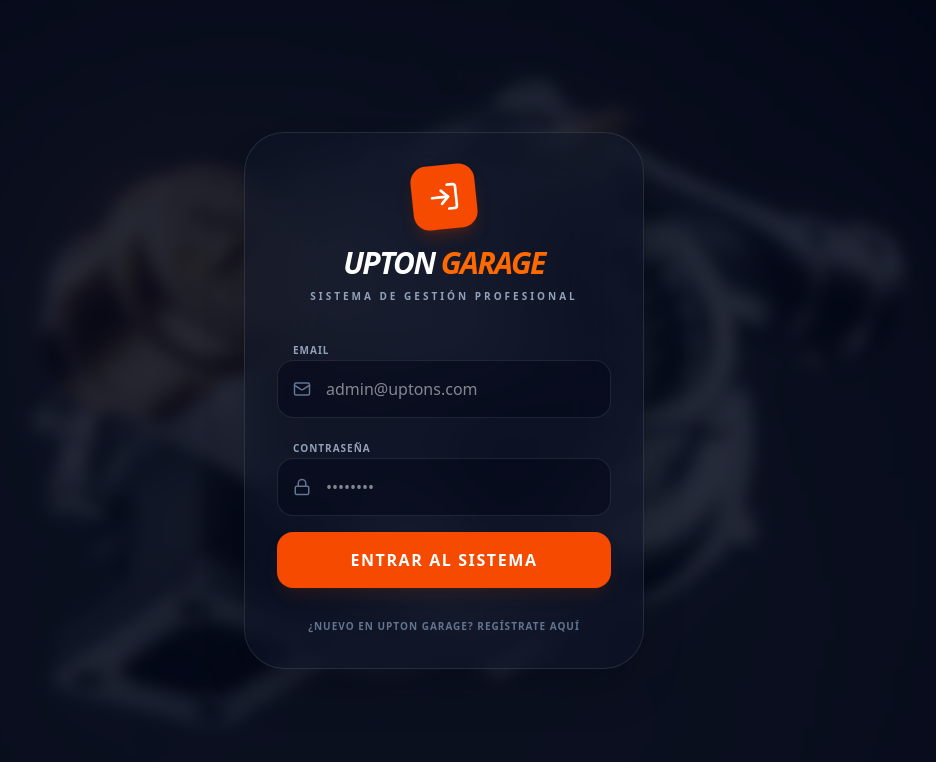
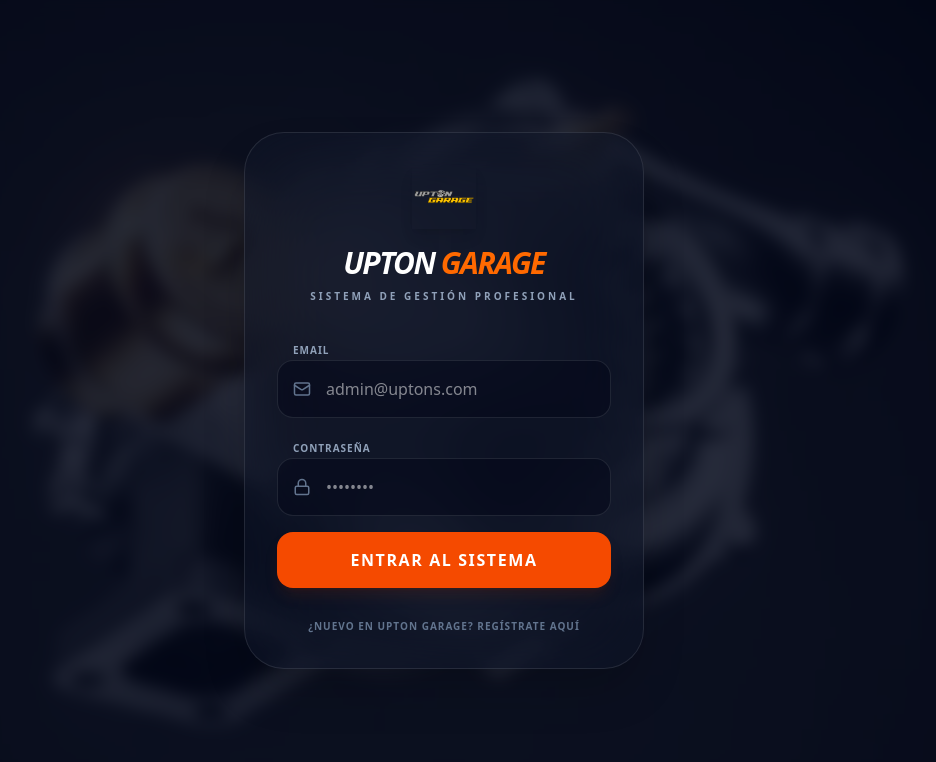
Before and after one commit to walterupton44-tech/uptons-garage-web, a React (Vite) app: page /login in a window 1280 px wide. Shown: the top 762 px of the page, without its empty margins (196-1132 px from the left). Built offline with nearby package versions, Linux system fonts and the light colour scheme.

Commit message:
fix: modificacion visual

```diff
--- a/src/components/DashboardLayout.tsx
+++ b/src/components/DashboardLayout.tsx
@@ -120,7 +120,7 @@ const DashboardLayout: React.FC<DashboardLayoutProps> = ({ role: initialRole })
         bg-slate-900 border-r border-slate-800 transition-all duration-300 flex flex-col
       `}>
         <div className="p-6 flex items-center justify-between h-20 md:h-24 border-b border-slate-800/50">
-          <img src={logo} alt="Logos" className={`${sidebarOpen ? "h-16" : "h-12"} w-auto mx-auto`} />
+          <img src={logo} alt="Logos" className={`${sidebarOpen ? "h-20" : "h-18"} w-auto mx-auto`} />
           {!isDesktop && (
             <button onClick={() => setSidebarOpen(false)} className="text-slate-500"><X /></button>
           )}
--- a/src/components/Login.tsx
+++ b/src/components/Login.tsx
@@ -1,7 +1,7 @@
 import { useState } from "react";
 import { supabase } from "../supabase";
 import { LogIn, Mail, Lock, AlertCircle, UserPlus, User, CheckCircle2, Phone, Car, Loader2 } from "lucide-react";
-
+import logo from "../assets/Logos.png";
 export default function Login() {
   const [isRegistering, setIsRegistering] = useState(false);
   const [email, setEmail] = useState("");
@@ -100,9 +100,11 @@ export default function Login() {
         <div className="bg-slate-900/40 backdrop-blur-2xl border border-white/10 p-8 rounded-[2.5rem] shadow-2xl">
 
           <div className="text-center mb-8">
-            <div className="w-16 h-16 bg-orange-600 rounded-2xl flex items-center justify-center mx-auto mb-4 shadow-lg shadow-orange-900/40 transform -rotate-6 transition-transform hover:rotate-0">
-              {isRegistering ? <UserPlus className="text-white" size={32} /> : <LogIn className="text-white" size={32} />}
-            </div>
+
+            <div className="w-16 h-16 flex items-center justify-center mx-auto mb-4 shadow-lg">
+    <img src={logo} alt="Logos" className="w-full h-full object-contain" />
+  </div>
+
             <h1 className="text-3xl font-black text-white uppercase italic tracking-tighter">
               Upton <span className="text-orange-500">Garage</span>
             </h1>
```
